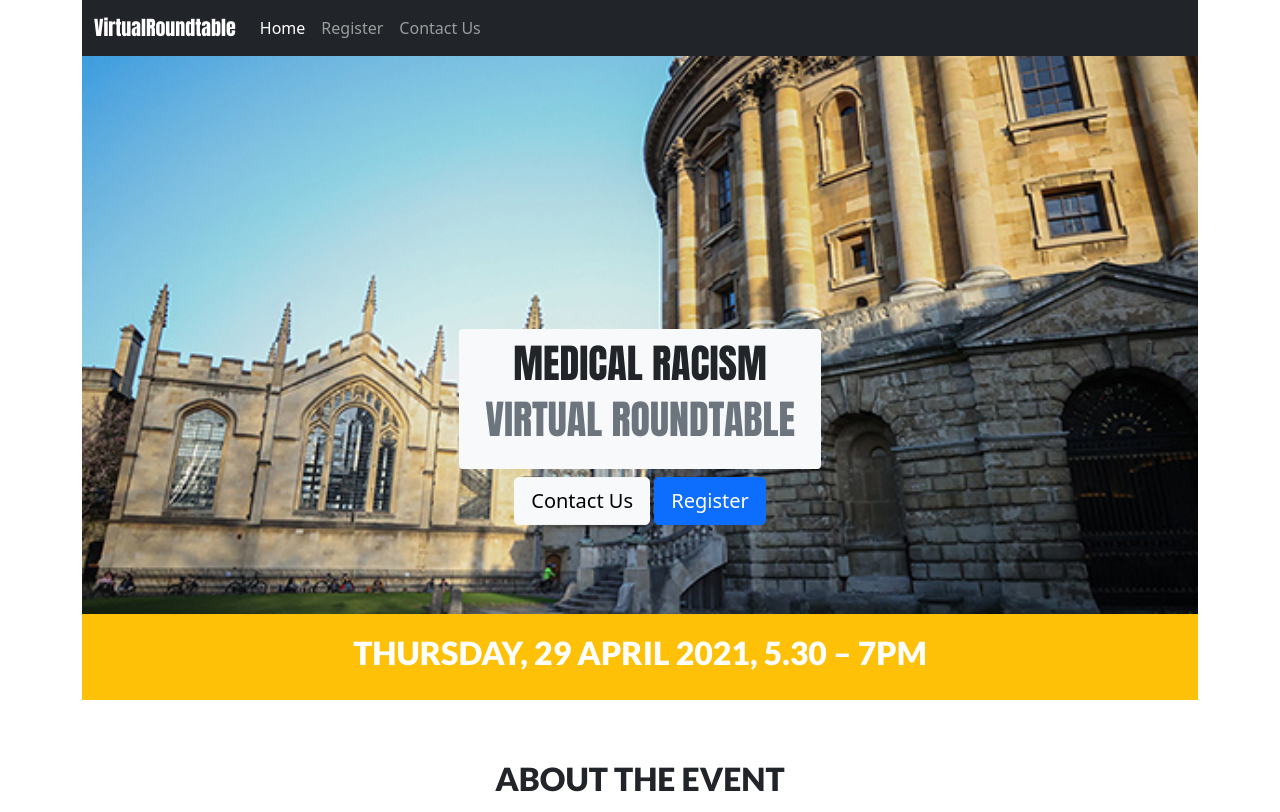
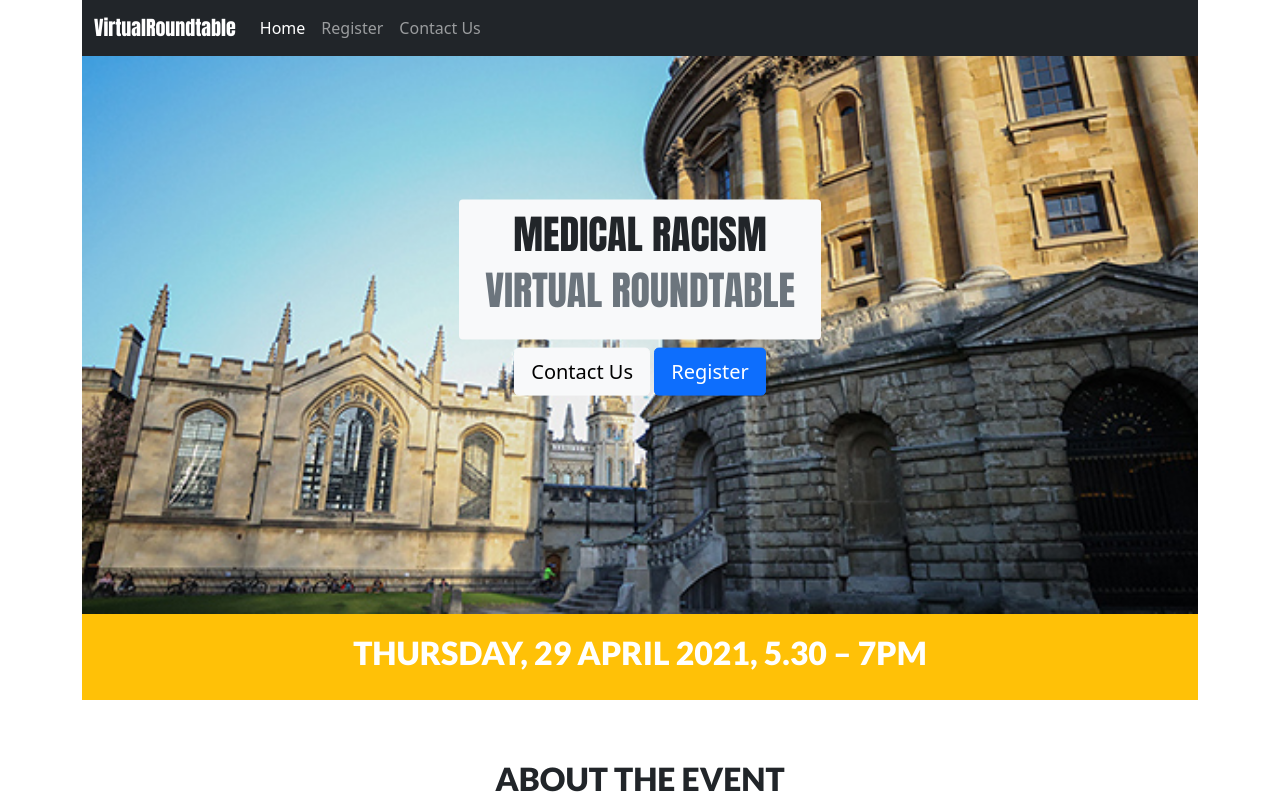
Before and after one commit to virtualroundtable/virtualroundtable.github.io, a plain HTML site: page email.html in a window 1280 px wide. Shown: the top 812 px of the page. Drawn offline with nearby package versions, Linux system fonts and the light colour scheme.

Commit message:
try translate

```diff
--- a/email.html
+++ b/email.html
@@ -49,7 +49,7 @@
 				  <div class="carousel-inner">
 				    <div class="carousel-item active">
 				      <img src="img/first-email.jpg" class="d-block w-100" alt="first slide">
-				      <div class="carousel-caption">
+				      <div class="carousel-caption" style="transform: translateY(-60%);">
 				        <h1 class="badge bg-light text-dark text-wrap fs-1">
 				        	<p>
 				        		Medical Racism
```
